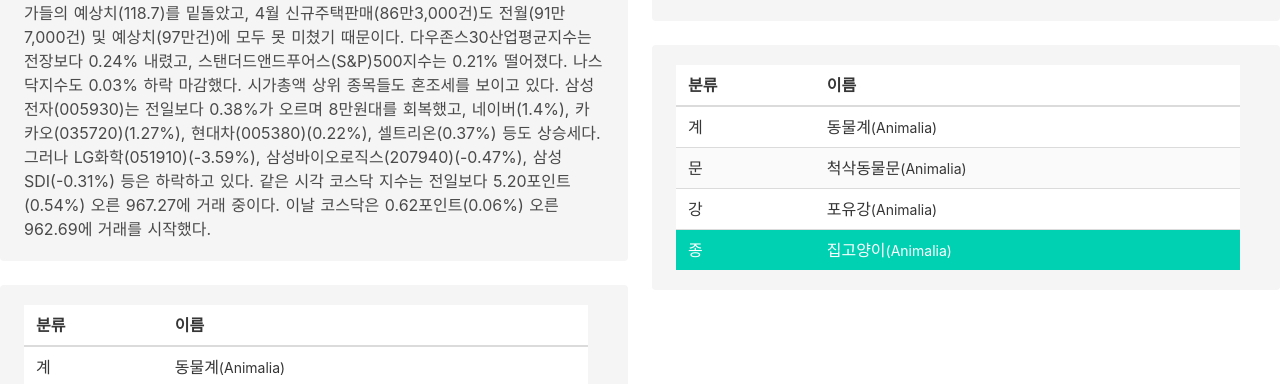
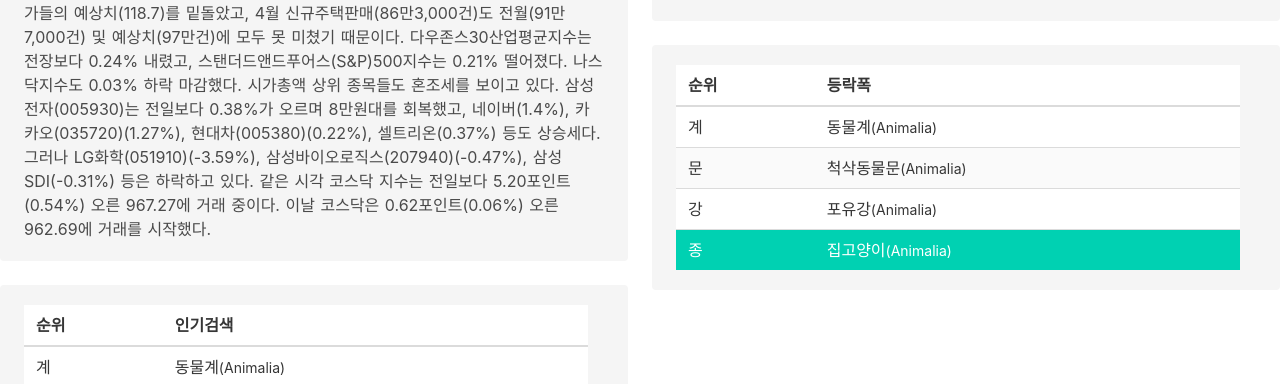
Before and after one commit to Seop2/mycloud1_2021, a Nuxt app: page / in a window 1280 px wide. Shown: the part 568-952 px from the top of the page. Built offline with nearby package versions, Linux system fonts and the light colour scheme.

Commit message:
add tables for dog and cat info

```diff
--- a/pages/index.vue
+++ b/pages/index.vue
@@ -40,8 +40,8 @@
             <table class="table is-striped is-hovable is-fullwidth">
               <thead>
                 <tr>
-                  <th>분류</th>
-                  <th>이름</th>
+                  <th>순위</th>
+                  <th>인기검색</th>
                 </tr>
               </thead>
               <tbody>
@@ -84,8 +84,8 @@
             <table class="table is-striped is-hovable is-fullwidth">
               <thead>
                 <tr>
-                  <th>분류</th>
-                  <th>이름</th>
+                  <th>순위</th>
+                  <th>등락폭</th>
                 </tr>
               </thead>
               <tbody>
```
